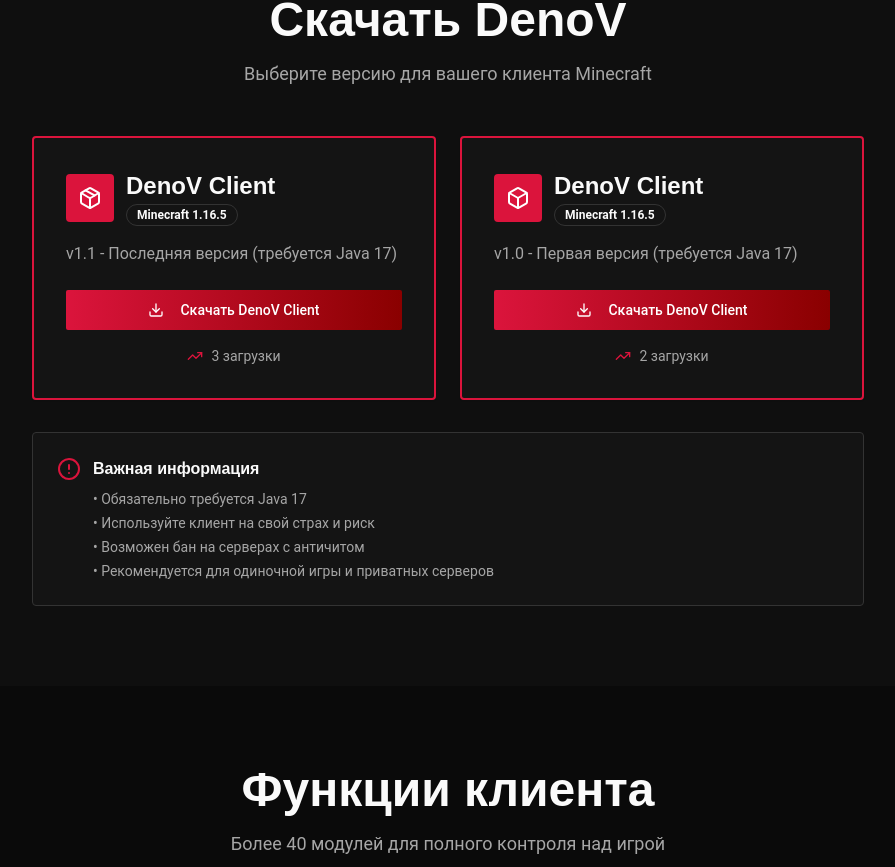
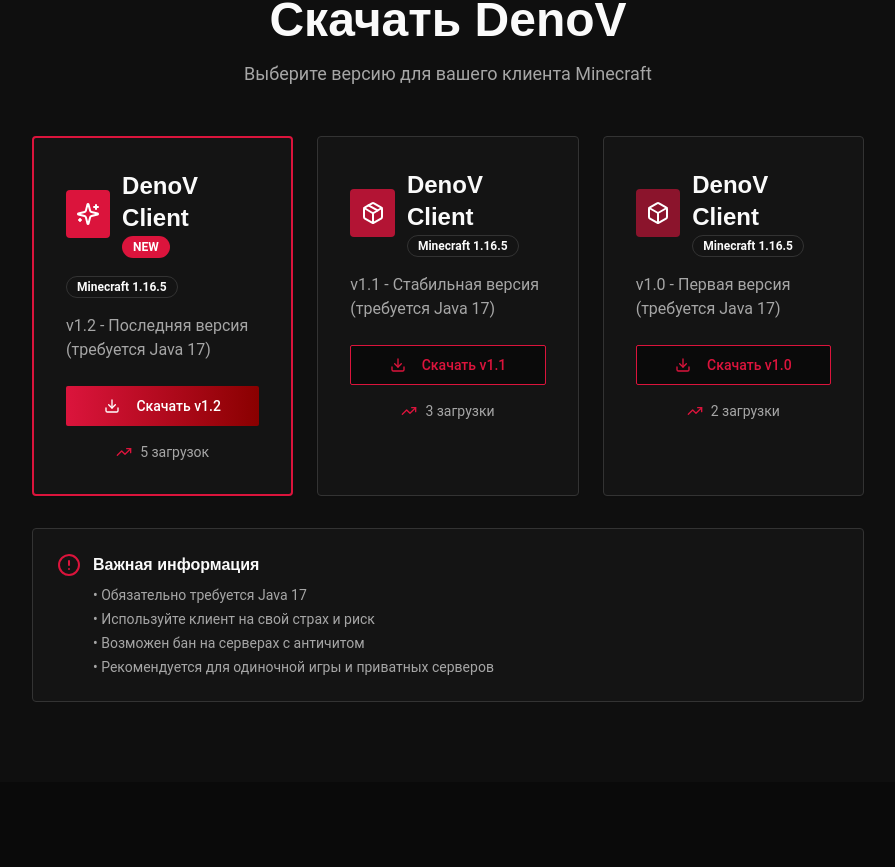
Before and after one commit to pr-poehali-dev/minecraft-cheat-creation-1, a React (Vite) app: page / in a window 1280 px wide. Shown: the part 794-1661 px from the top of the page, without its empty margins (192-1087 px from the left). Built offline with nearby package versions, Linux system fonts and the light colour scheme.

Commit message:
Добавлена версия в раздел скачивания

```diff
--- a/src/pages/Index.tsx
+++ b/src/pages/Index.tsx
@@ -215,10 +215,36 @@ const Index = () => {
             Выберите версию для вашего клиента Minecraft
           </p>
 
-          <div className="grid grid-cols-1 md:grid-cols-2 gap-6">
+          <div className="grid grid-cols-1 md:grid-cols-3 gap-6">
             <Card className="p-8 border-2 border-primary hover:shadow-2xl hover:shadow-primary/20 transition-all hover-scale">
               <div className="flex items-center gap-3 mb-4">
                 <div className="w-12 h-12 bg-primary rounded flex items-center justify-center">
+                  <Icon name="Sparkles" size={24} className="text-white" />
+                </div>
+                <div>
+                  <h3 className="font-bold text-2xl">DenoV Client</h3>
+                  <Badge className="bg-primary text-white text-xs">NEW</Badge>
+                </div>
+              </div>
+              <p className="text-muted-foreground mb-2">
+                <Badge variant="outline" className="text-xs mb-2">Minecraft 1.16.5</Badge>
+              </p>
+              <p className="text-muted-foreground mb-6">
+                v1.2 - Последняя версия (требуется Java 17)
+              </p>
+              <Button className="w-full bg-gradient-to-r from-primary to-secondary hover:opacity-90">
+                <Icon name="Download" size={18} className="mr-2" />
+                Скачать v1.2
+              </Button>
+              <div className="mt-4 flex items-center justify-center gap-2 text-sm text-muted-foreground">
+                <Icon name="TrendingUp" size={16} className="text-primary" />
+                <span>5 загрузок</span>
+              </div>
+            </Card>
+
+            <Card className="p-8 border border-border hover:shadow-xl hover:shadow-primary/10 transition-all hover-scale">
+              <div className="flex items-center gap-3 mb-4">
+                <div className="w-12 h-12 bg-primary/80 rounded flex items-center justify-center">
                   <Icon name="Package" size={24} className="text-white" />
                 </div>
                 <div>
@@ -227,11 +253,11 @@ const Index = () => {
                 </div>
               </div>
               <p className="text-muted-foreground mb-6">
-                v1.1 - Последняя версия (требуется Java 17)
+                v1.1 - Стабильная версия (требуется Java 17)
               </p>
-              <Button className="w-full bg-gradient-to-r from-primary to-secondary hover:opacity-90">
+              <Button variant="outline" className="w-full border-primary text-primary hover:bg-primary/10">
                 <Icon name="Download" size={18} className="mr-2" />
-                Скачать DenoV Client
+                Скачать v1.1
               </Button>
               <div className="mt-4 flex items-center justify-center gap-2 text-sm text-muted-foreground">
                 <Icon name="TrendingUp" size={16} className="text-primary" />
@@ -239,9 +265,9 @@ const Index = () => {
               </div>
             </Card>
 
-            <Card className="p-8 border-2 border-primary hover:shadow-2xl hover:shadow-primary/20 transition-all hover-scale">
+            <Card className="p-8 border border-border hover:shadow-xl hover:shadow-primary/10 transition-all hover-scale">
               <div className="flex items-center gap-3 mb-4">
-                <div className="w-12 h-12 bg-primary rounded flex items-center justify-center">
+                <div className="w-12 h-12 bg-primary/60 rounded flex items-center justify-center">
                   <Icon name="Box" size={24} className="text-white" />
                 </div>
                 <div>
@@ -252,9 +278,9 @@ const Index = () => {
               <p className="text-muted-foreground mb-6">
                 v1.0 - Первая версия (требуется Java 17)
               </p>
-              <Button className="w-full bg-gradient-to-r from-primary to-secondary hover:opacity-90">
+              <Button variant="outline" className="w-full border-primary text-primary hover:bg-primary/10">
                 <Icon name="Download" size={18} className="mr-2" />
-                Скачать DenoV Client
+                Скачать v1.0
               </Button>
               <div className="mt-4 flex items-center justify-center gap-2 text-sm text-muted-foreground">
                 <Icon name="TrendingUp" size={16} className="text-primary" />
```
